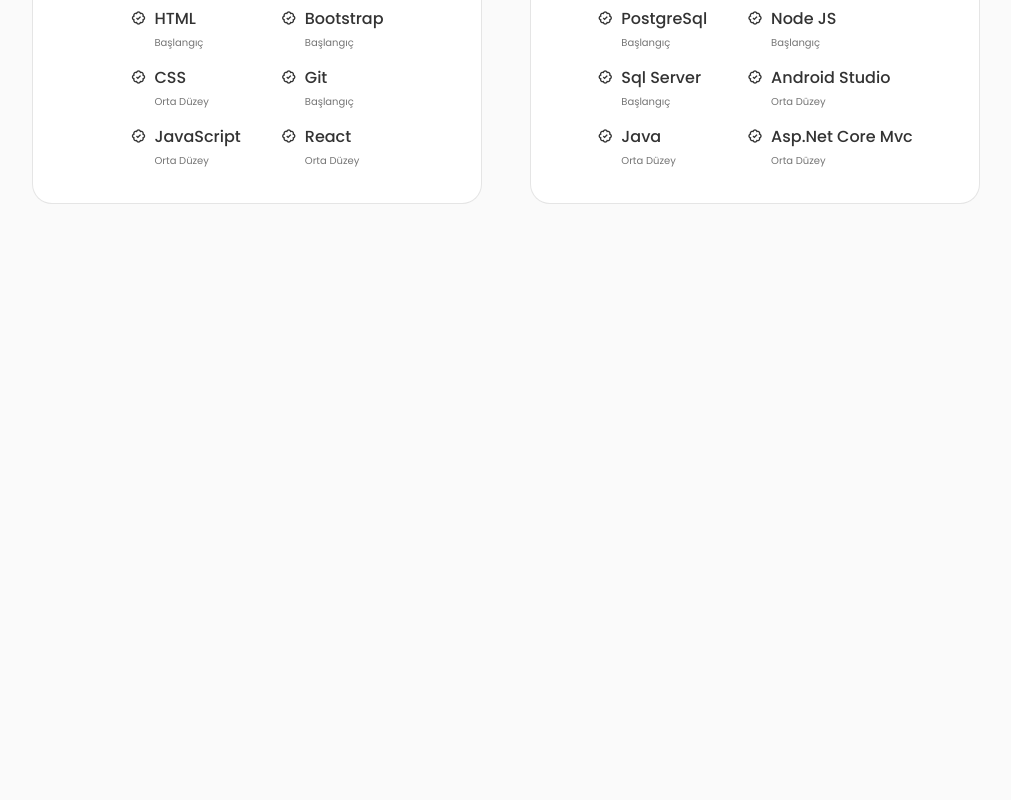
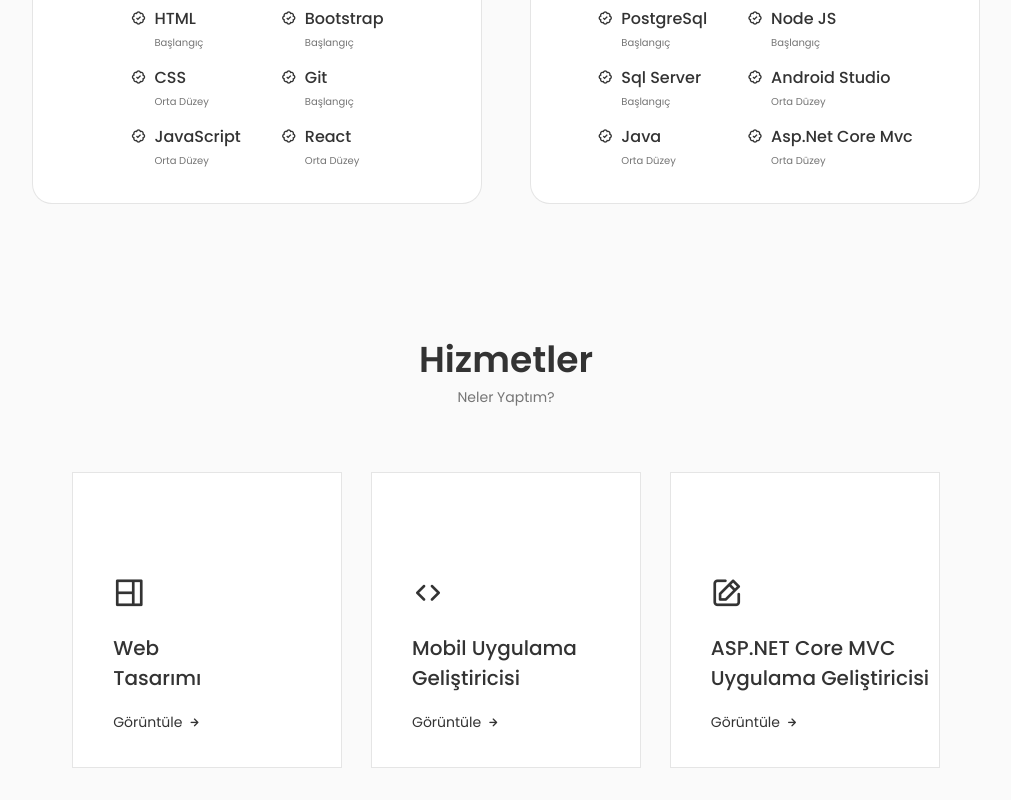
Before and after one commit to ZehraSahaplioglu/portfolio, a React (Create React App) app: page / in a window 1280 px wide. Shown: the part 1604-2404 px from the top of the page, without its empty margins (134-1145 px from the left). Before the commit the page ends 1840 px from the top, so only its background shows below. Built offline with nearby package versions, Linux system fonts and the light colour scheme.

Commit message:
services kısmı tamamlandı

```diff
--- a/src/App.js
+++ b/src/App.js
@@ -4,6 +4,7 @@
 import Home from "./components/home/Home";
 import About from "./components/about/About";
 import Skills from "./components/skills/Skills";
+import Services from "./components/services/Services";
 
 const App = () => {
   return (
@@ -14,6 +15,7 @@
       <Home/>
       <About />
       <Skills />
+      <Services />
     </main>
     </>
   )
--- /dev/null
+++ b/src/components/services/Services.jsx
@@ -0,0 +1,132 @@
+import React, { useState } from 'react';
+import "./services.css";
+
+const Services = () => {
+    const [toggleState, setToggleState] = useState(0);
+
+    const toggleTab = (index) => {
+        setToggleState(index);
+    }
+
+  return (
+    <section className="services section" id="services">
+        <h2 className="section__title">Hizmetler</h2>
+        <span className="section__subtitle">Neler Yaptım?</span>
+
+        <div className="services__container container grid">
+            <div className="services__content">
+                <div>
+                    <i className="uil uil-web-grid services__icon"></i>
+                    <h3 className="services__title" >Web <br /> Tasarımı</h3>
+                </div>
+
+                <span className="services__button" onClick={() => toggleTab(1)}>Görüntüle
+                <i className="uil uil-arrow-right services__button-icon"></i></span>
+
+                <div className={toggleState === 1 ? "services__modal active-modal" : "services__modal"}>
+                    <div className="services__modal-content">
+                        <i onClick={() => toggleTab(0)} className="uil uil-times services__modal-close"></i>
+
+                        <h3 className="services__modal-title">Web Tasarımı</h3>
+                        <p className="services__modal-description">Yeni mezunum, öğrenmeye ve gelişmeye açığım. Yaptığım işi en iyi şekilde sunmak isterim</p>
+
+                        <ul className="services__modal-services grid">
+                            <li className="services__modal-service">
+                                <i className="uil uil-check-circle services__modal-icon"></i>
+                                <p className="services__modal-info">Kullanıcı arayüzünü geliştiriyorum.</p>
+                            </li>
+
+                            <li className="services__modal-service">
+                                <i className="uil uil-check-circle services__modal-icon"></i>
+                                <p className="services__modal-info">Web sayfası geliştirme üzerine uğraşıyorum.</p>
+                            </li>
+
+                            <li className="services__modal-service">
+                                <i className="uil uil-check-circle services__modal-icon"></i>
+                                <p className="services__modal-info">Kişisel web sayfası yapıyorum.</p>
+                            </li>
+                        </ul>
+
+                    </div>
+                </div>
+            </div>
+
+            <div className="services__content">
+                <div>
+                    <i className="uil uil-arrow services__icon"></i>
+                    <h3 className="services__title">Mobil Uygulama <br /> Geliştiricisi</h3>
+                </div>
+
+                <span className="services__button" onClick={() => toggleTab(2)}>Görüntüle
+                <i className="uil uil-arrow-right services__button-icon"></i></span>
+
+                <div className={toggleState === 2 ? "services__modal active-modal" : "services__modal"}>
+                    <div className="services__modal-content">
+                        <i onClick={() => toggleTab(0)} className="uil uil-times services__modal-close"></i>
+
+                        <h3 className="services__modal-title">Mobil Uygulama Geliştiricisi</h3>
+                        <p className="services__modal-description">Yeni mezunum, öğrenmeye ve gelişmeye açığım. Yaptığım işi en iyi şekilde sunmak isterim</p>
+
+                        <ul className="services__modal-services grid">
+                            <li className="services__modal-service">
+                                <i className="uil uil-check-circle services__modal-icon"></i>
+                                <p className="services__modal-info">Kullanıcı arayüzünü geliştiriyorum.</p>
+                            </li>
+
+                            <li className="services__modal-service">
+                                <i className="uil uil-check-circle services__modal-icon"></i>
+                                <p className="services__modal-info">Web sayfası geliştirme üzerine uğraşıyorum.</p>
+                            </li>
+
+                            <li className="services__modal-service">
+                                <i className="uil uil-check-circle services__modal-icon"></i>
+                                <p className="services__modal-info">Kişisel web sayfası yapıyorum.</p>
+                            </li>
+                        </ul>
+
+                    </div>
+                </div>
+            </div>
+
+            <div className="services__content">
+                <div>
+                    <i className="uil uil-edit services__icon"></i>
+                    <h3 className="services__title">ASP.NET Core MVC <br /> Uygulama Geliştiricisi</h3>
+                </div>
+
+                <span className="services__button" onClick={() => toggleTab(3)}>Görüntüle
+                <i className="uil uil-arrow-right services__button-icon"></i></span>
+
+                <div className={toggleState === 3 ? "services__modal active-modal" : "services__modal"}>
+                    <div className="services__modal-content">
+                        <i onClick={() => toggleTab(0)} className="uil uil-times services__modal-close"></i>
+
+                        <h3 className="services__modal-title">Asp.Net Core MVC Uyggulama Geliştiricisi</h3>
+                        <p className="services__modal-description">Yeni mezunum, öğrenmeye ve gelişmeye açığım. Yaptığım işi en iyi şekilde sunmak isterim</p>
+
+                        <ul className="services__modal-services grid">
+                            <li className="services__modal-service">
+                                <i className="uil uil-check-circle services__modal-icon"></i>
+                                <p className="services__modal-info">Kullanıcı arayüzünü geliştiriyorum.</p>
+                            </li>
+
+                            <li className="services__modal-service">
+                                <i className="uil uil-check-circle services__modal-icon"></i>
+                                <p className="services__modal-info">Web sayfası geliştirme üzerine uğraşıyorum.</p>
+                            </li>
+
+                            <li className="services__modal-service">
+                                <i className="uil uil-check-circle services__modal-icon"></i>
+                                <p className="services__modal-info">Kişisel web sayfası yapıyorum.</p>
+                            </li>
+                        </ul>
+
+                    </div>
+                </div>
+            </div>
+        </div>
+    </section>
+  )
+}
+
+export default Services
--- /dev/null
+++ b/src/components/services/services.css
@@ -0,0 +1,161 @@
+.services__container {
+    grid-template-columns: repeat(3, 270px);
+    justify-content: center;
+    column-gap: 1.8rem;
+}
+
+.services__content {
+    position: relative;
+    border: 1px solid rgba(0, 0, 0, 0.1);
+    background-color: var(--container-color);
+    padding: 6rem 0 2rem 2.5rem;
+}
+
+.services__icon {
+    display: block;
+    font-size: 2rem;
+    color: var(--title-color);
+    margin-bottom: var(--mb-1);
+}
+
+.services__title {
+    font-size: var(--h3-font-size);
+    margin-bottom: var(--mb-1);
+    font-weight: var(--font-medium);
+}
+
+.services__button {
+    color: var(--title-color);
+    font-size: var(--small-font-size);
+    display: inline-flex;
+    align-items: center;
+    column-gap: 0.25rem;
+    cursor: pointer;
+}
+
+.services__button-icon {
+    font-size: 1rem;
+    transition: 0.3s;
+}
+
+.services__button:hover .services__button-icon {
+    transform: translateX(00.25rem);
+}
+
+.services__modal {
+    position: fixed;
+    top: 0;
+    left: 0;
+    right: 0;
+    bottom: 0;
+    background-color: rgba(0, 0, 0, 0.5);
+    z-index: var(--z-modal);
+    display: flex;
+    justify-content: center;
+    align-items: center;
+    padding: 0 1rem;
+    opacity: 0;
+    visibility: hidden;
+    transition: .3s;
+}
+
+.services__modal-content {
+    width: 500px;
+    position: relative;
+    background-color: var(--container-color);
+    padding: 4.5rem 2.5rem 2.5rem;
+    border-radius: 1.5rem;
+}
+
+.services__modal-close {
+    position: absolute;
+    top: 1.5rem;
+    right: 1.5rem;
+    font-size: 1.5rem;
+    color: var(--title-color);
+    cursor: pointer;
+}
+
+.services__modal-title,
+.services__modal-description {
+    text-align: center;
+}
+
+.services__modal-title {
+    font-size: var(--h3-font-size);
+    font-weight: var(--font-medium);
+    margin-bottom: var(--mb-1);
+}
+
+.services__modal-description {
+    font-size: var(--small-font-size);
+    padding: 0 3.5rem;
+    margin-bottom: var(--mb-2);
+}
+
+.services__modal-services {
+    row-gap: 0.75rem;
+}
+
+.services__modal-service {
+    display: flex;
+    align-items: center;
+    column-gap: .5rem;
+}
+
+.services__modal-icon {
+    color: var(--title-color);
+    font-size: 1.1rem;
+}
+
+.services__modal-info {
+    font-size: var(--small-font-size);
+}
+
+/* active modal */
+.active-modal {
+    opacity: 1;
+    visibility: visible;
+}
+
+/* Breakpoints */
+
+@media screen and (max-width: 992px) {
+    .services__container {
+        grid-template-columns: repeat(3, 218px);
+    }
+}
+
+@media screen and (max-width: 768px) {
+    .services__container {
+        grid-template-columns: repeat(2, 1fr);
+    }
+
+    .services__content {
+        padding: 3.5rem 0.5rem 1.25rem 1.5rem;
+    }
+
+    .services__icon {
+        font-size: 1.5rem;
+    }
+}
+
+@media screen and (max-width: 576px) {
+    .services__modal-content {
+        padding: 4.5rem 1.5rem 2.5rem;
+    }
+
+    .services__modal-description {
+        padding: 0;
+    }
+}
+
+@media screen and (max-width: 350px) {
+    .services__container {
+        grid-template-columns: max-content;
+    }
+
+    .services__content{
+        padding-right: 6rem;
+    }
+}
```
